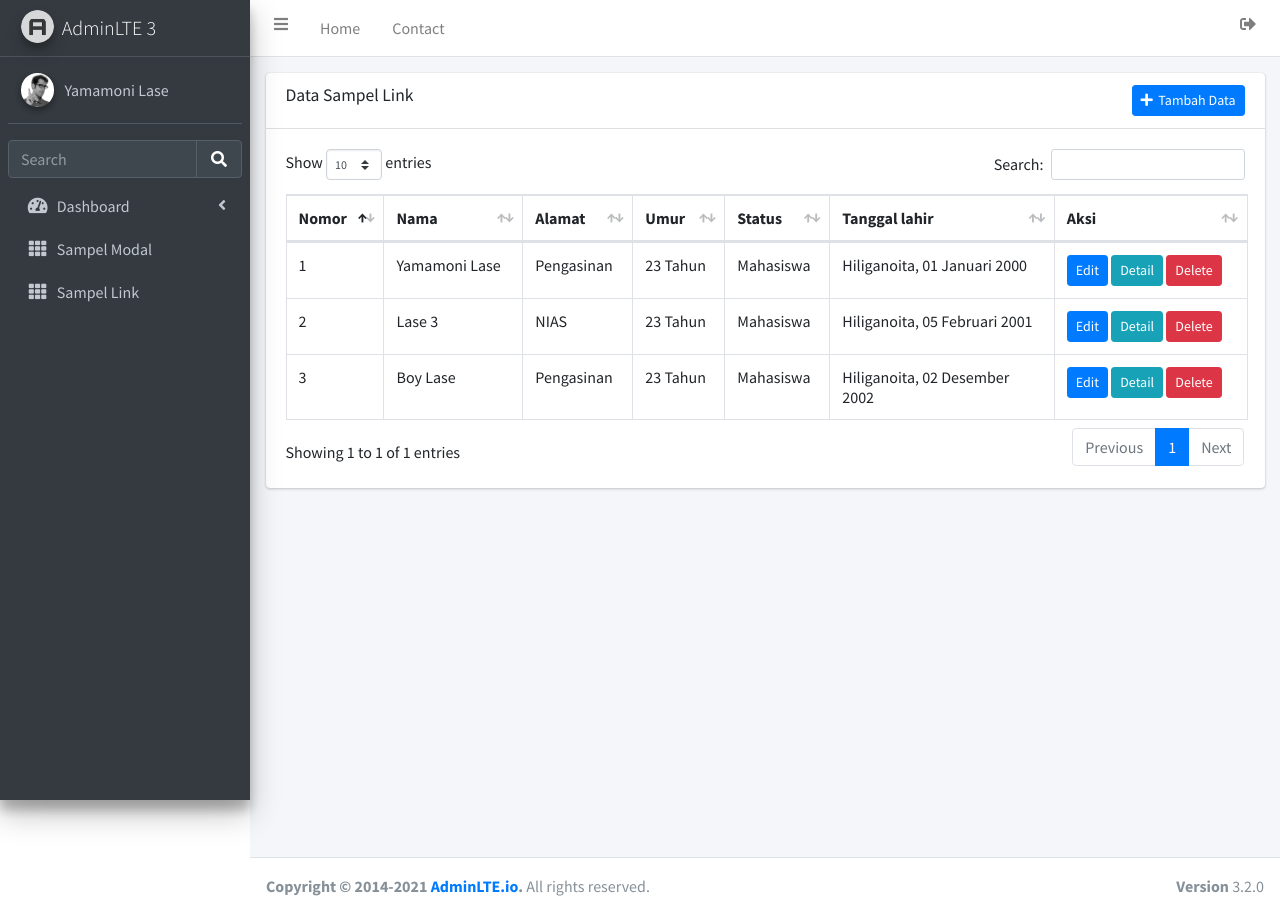
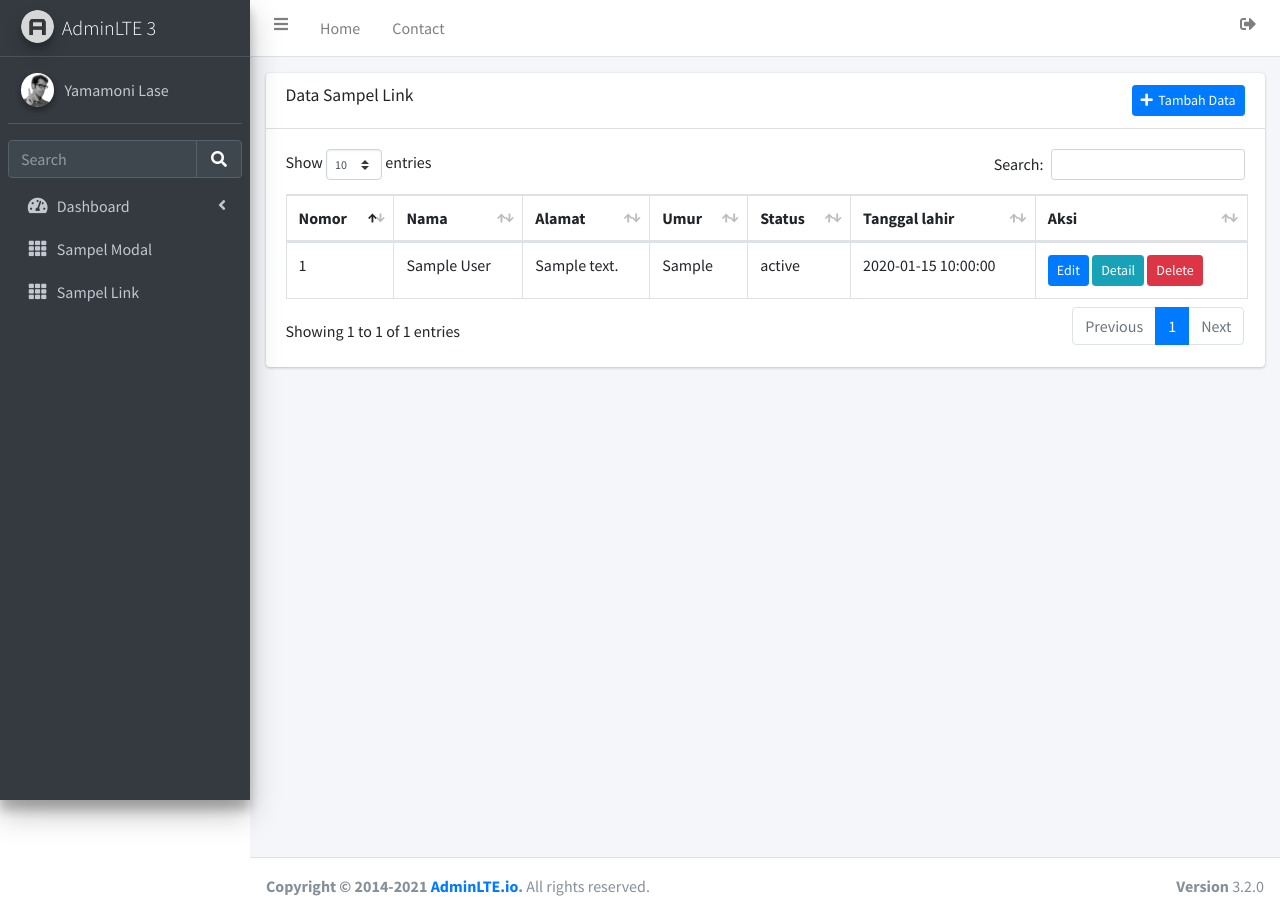
Before and after one commit to gocoding92/adminlte, a PHP site: page /pages/sample-link in a window 1280 px wide. Shown: the top 897 px of the page. Run offline with PHP 8.4, Linux system fonts and the light colour scheme; tables that the repository leaves empty or names only in its code hold one stand-in row (values such as "Sample post"); some libraries are stand-ins or nearby versions.

Commit message:
connect db and implementasi list data users

```diff
--- a/config/koneksi/koneksi.php
+++ b/config/koneksi/koneksi.php
@@ -0,0 +1,12 @@
+<?php
+
+$server = "localhost";
+$user = "root";
+$password = "";
+$nama_database = "sekolah";
+
+$db = mysqli_connect($server, $user, $password, $nama_database);
+
+if (!$db){
+    die("Gagal terhubung dengan database". mysqli_connect_error());
+}
--- a/pages/sample-Link/index.php
+++ b/pages/sample-Link/index.php
@@ -1,3 +1,4 @@
+
 <html>
     <head>
         <meta charset="TTF-8">
@@ -51,51 +52,29 @@
                             </tr>
                             </thead>
                             <tbody>
+
+                            <?php
+                                $no = 1;
+                                $sql ="SELECT * FROM tbl_users";
+                                $query = mysqli_query($db, $sql);
+
+                                while ($users = mysqli_fetch_array($query)){
+
+                            ?>
                             <tr>
-                                <td>1</td>
-                                <td>Yamamoni Lase</td>
-                                <td>Pengasinan</td>
-                                <td>23 Tahun</td>
-                                <td>Mahasiswa</td>
-                                <td>Hiliganoita, 01 Januari 2000</td>
+                                <td><?php echo $no; ?></td>
+                                <td><?php echo $users['nama']; ?></td>
+                                <td><?php echo $users['alamat']; ?></td>
+                                <td><?php echo $users['umur']; ?></td>
+                                <td><?php echo $users['status'];?></td>
+                                <td><?php echo $users['tgl_lahir']; ?></td>
                                 <td>
                                     <a href="edit.php" class="btn btn-sm btn-primary">Edit</a>
                                     <a href="detail.php" class="btn btn-sm btn-info">Detail</a>
                                     <button class="btn btn-sm btn-danger" data-toggle="modal" data-target="#modal-delete">Delete</button>
                                 </td>
                             </tr>
-                            </tr>
-                            </thead>
-                            <tbody>
-                            <tr>
-                                <td>2</td>
-                                <td>Lase 3</td>
-                                <td>NIAS</td>
-                                <td>23 Tahun</td>
-                                <td>Mahasiswa</td>
-                                <td>Hiliganoita, 05 Februari 2001</td>
-                                <td>
-                                    <a href="edit.php" class="btn btn-sm btn-primary">Edit</a>
-                                    <a href="detail.php" class="btn btn-sm btn-info">Detail</a>
-                                    <button class="btn btn-sm btn-danger">Delete</button>
-                                </td>
-                            </tr>
-                            </tr>
-                            </thead>
-                            <tbody>
-                            <tr>
-                                <td>3</td>
-                                <td>Boy Lase</td>
-                                <td>Pengasinan</td>
-                                <td>23 Tahun</td>
-                                <td>Mahasiswa</td>
-                                <td>Hiliganoita, 02 Desember 2002</td>
-                                <td>
-                                    <a href="edit.php" class="btn btn-sm btn-primary">Edit</a>
-                                    <a href="detail.php" class="btn btn-sm btn-info">Detail</a>
-                                    <button class="btn btn-sm btn-danger">Delete</button>
-                                </td>
-                            </tr>
+                            <?php }?>
                             </table>
                         </div>
                         <!-- /.card-body -->
--- a/pages/templates/link-rel.php
+++ b/pages/templates/link-rel.php
@@ -1,3 +1,5 @@
+<?php include '../../config/koneksi/koneksi.php' ?>
+
 <!-- Google Font: Source Sans Pro -->
 <link rel="stylesheet" href="https://fonts.googleapis.com/css?family=Source+Sans+Pro:300,400,400i,700&display=fallback">
 <!-- Font Awesome -->
```
